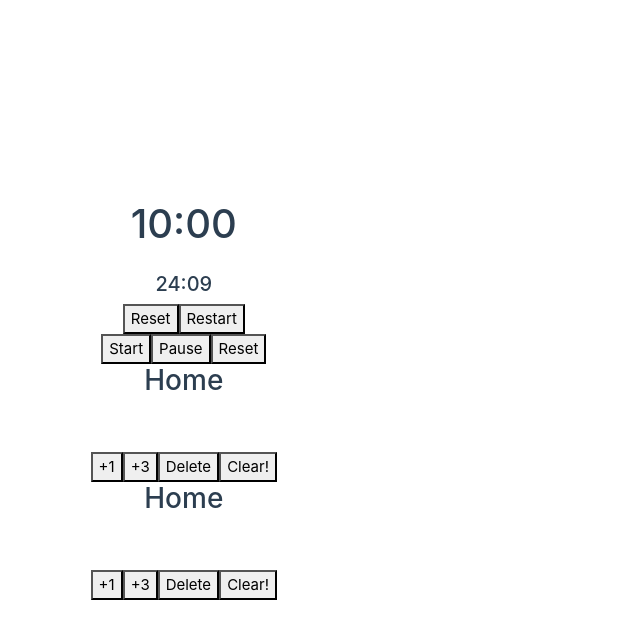
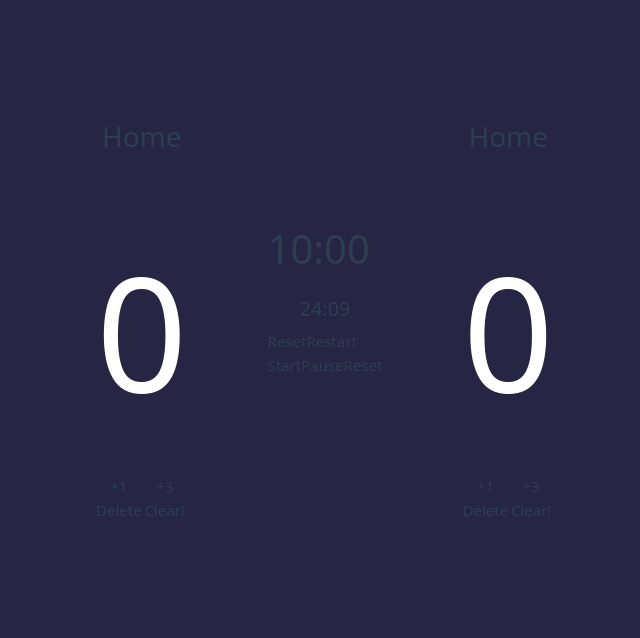
Before and after one commit to dioarayan/dashboard-scorer, a Vue app: page / in a window 1280 px wide. Shown: the top 638 px of the page, without its empty margins (315-955 px from the left). Built offline with nearby package versions, Linux system fonts and the light colour scheme.

Commit message:
setup tailwindcss and apply small styling

```diff
--- a/src/App.vue
+++ b/src/App.vue
@@ -7,9 +7,8 @@ import ShotClock from './components/ShotClock.vue';
 <template>
   <main class="max-w-full m-auto p-5 font-sans">
     <div class="flex justify-center">
+      <Counter team-name="Home" />
       <ClockTimer />
-
-      <Counter team-name="Home" />
       <Counter team-name="Visitor" />
     </div>
   </main>
--- a/src/assets/base.css
+++ b/src/assets/base.css
@@ -61,7 +61,7 @@
 body {
   min-height: 100vh;
   color: var(--color-text);
-  background: var(--color-background);
+  background-color: #272544;
   transition:
     color 0.5s,
     background-color 0.5s;
--- a/src/assets/main.css
+++ b/src/assets/main.css
@@ -1,35 +1,7 @@
 @import './base.css';
+@import "tailwindcss";
 
 #app {
-  max-width: 1280px;
   margin: 0 auto;
   padding: 2rem;
-  font-weight: normal;
 }
-
-a,
-.green {
-  text-decoration: none;
-  color: hsla(160, 100%, 37%, 1);
-  transition: 0.4s;
-  padding: 3px;
-}
-
-@media (hover: hover) {
-  a:hover {
-    background-color: hsla(160, 100%, 37%, 0.2);
-  }
-}
-
-@media (min-width: 1024px) {
-  body {
-    display: flex;
-    place-items: center;
-  }
-
-  #app {
-    display: grid;
-    grid-template-columns: 1fr 1fr;
-    padding: 0 2rem;
-  }
-}
--- a/src/components/ClockTimer.vue
+++ b/src/components/ClockTimer.vue
@@ -1,5 +1,5 @@
 <template>
-  <div class="text-center">
+  <div class="flex flex-col justify-center">
     <div v-if="isEditing">
       <input
         v-model="formattedTime"
@@ -8,9 +8,11 @@
         class="text-center timerInput"
       />
     </div>
-    <h1 v-else class="text-4xl mb-4 timer" @click="startEditing">
-      {{ formattedTime }}
-    </h1>
+    <div v-else>
+      <h1 class="text-4xl mb-4 timer" @click="startEditing">
+        {{ formattedTime }}
+      </h1>
+    </div>
     <ShotClock :timerStarts="timerStarts" :timerReset="timerReset" />
 
     <div class="space-x-2">
--- a/src/components/Counter.vue
+++ b/src/components/Counter.vue
@@ -1,10 +1,12 @@
 <template>
-  <div>
+  <div class="px-20">
     <TeamName v-model="teamName" />
     <div>
-      <h2 class="text-center bg-brand text-white text-xxs score-output">{{ count }} </h2>
+      <p class="text-center bg-brand text-white text-[10rem] score-output">
+        {{ count }}
+      </p>
     </div>
-    <div>
+    <div class="grid grid-cols-2">
       <button @click="counterPlus">+1</button>
       <button @click="addThree">+3</button>
       <button @click="counterMinus">Delete</button>
--- a/src/components/ShotClock.vue
+++ b/src/components/ShotClock.vue
@@ -1,5 +1,5 @@
 <template>
-  <div>
+  <div class="text-center">
     <h5 class="shotClockTimer">{{ formattedTime }}</h5>
   </div>
   <div class="space-x-2">
--- a/vite.config.js
+++ b/vite.config.js
@@ -3,12 +3,14 @@ import { fileURLToPath, URL } from 'node:url'
 import { defineConfig } from 'vite'
 import vue from '@vitejs/plugin-vue'
 import vueDevTools from 'vite-plugin-vue-devtools'
+import tailwindcss from '@tailwindcss/vite'
 
 // https://vite.dev/config/
 export default defineConfig({
   plugins: [
     vue(),
-    vueDevTools()
+    vueDevTools(),
+    tailwindcss(),
   ],
   resolve: {
     alias: {
```
